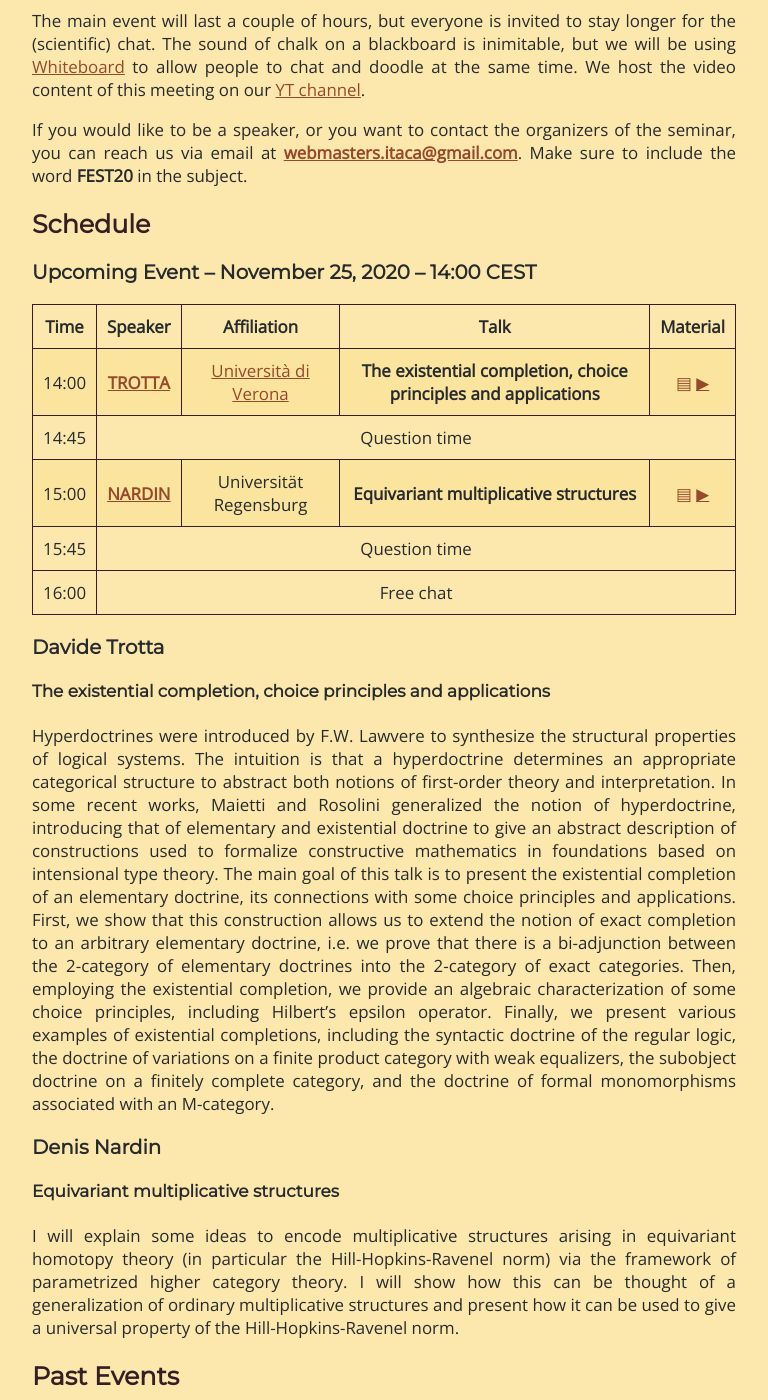
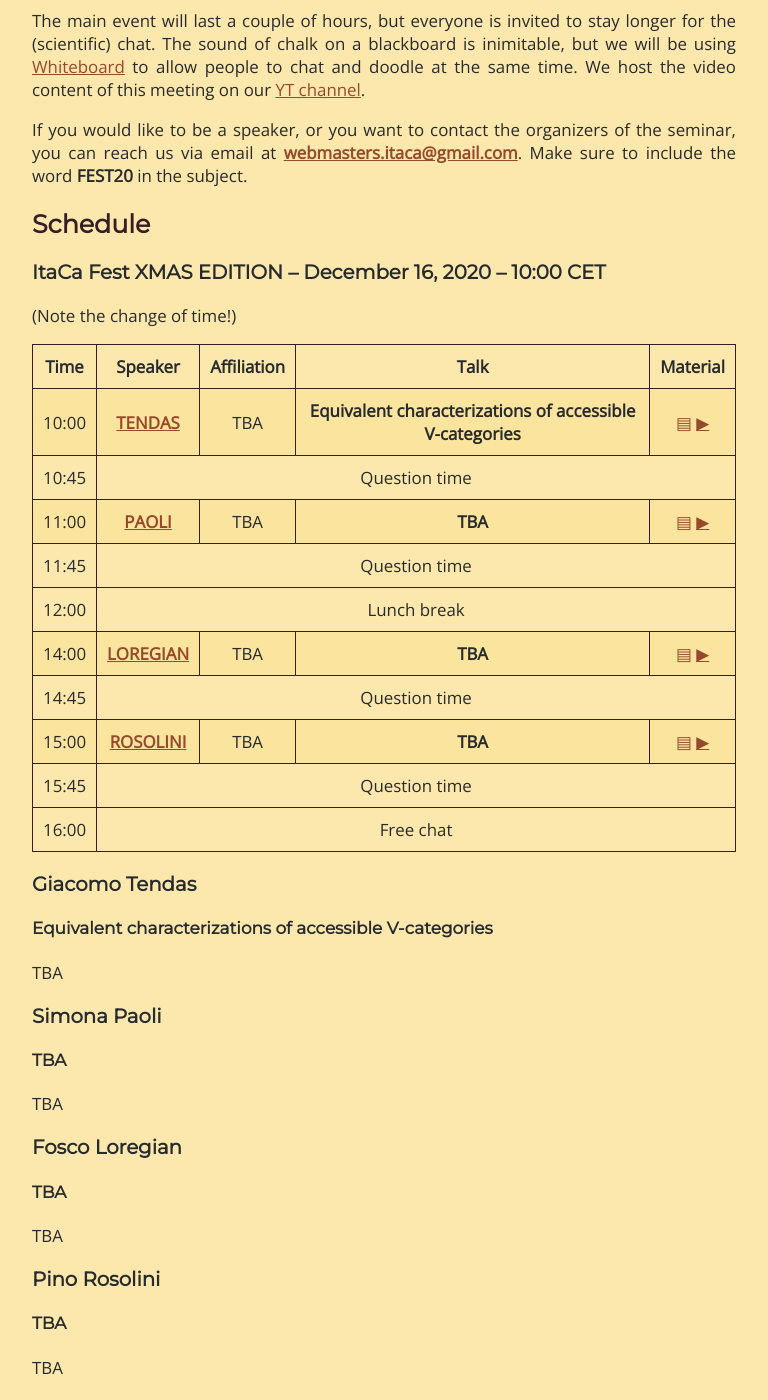
Before and after one commit to Progetto-ItaCa/Progetto-ItaCa.github.io, a Jekyll site: the page built from pages/fest.md, in a window 1280 px wide and 1400 px high, scrolled down 216 px. Shown: the whole window, without its empty margins (256-1024 px from the left). Built offline with Jekyll 4.4.1, drawn with Linux system fonts in a browser that asks for light colours; our own code applies the rules of GitHub Pages for plain Markdown files; some of the changed text lies outside the part shown.

Commit message:
aggiornato con xmas event

```diff
--- a/pages/fest.md
+++ b/pages/fest.md
@@ -14,10 +14,113 @@ If you would like to be a speaker, or you want to contact the organizers of the
 
 ## Schedule
 
-### Upcoming Event ⎯ November 25, 2020 ⎯ 14:00 CEST
+### ItaCa Fest XMAS EDITION ⎯ December 16, 2020 ⎯ 10:00 CET
 
-<a name="fest3"></a>
-<!-- #### [a3poster](a3poster.pdf), [a4poster](a4poster.pdf), [flyer](flyer.pdf) -->
+(Note the change of time!)
+
+<a name="fest4"></a>
+<center>
+<table>
+  <thead>
+    <tr>
+      <th>Time</th>
+      <th>Speaker</th>
+      <th>Affiliation</th>
+      <th>Talk</th>
+      <th>Material</th>
+    </tr>
+  </thead>
+  <tbody>
+    <tr style="background-color:#fbe49d	">
+      <td>10:00</td>
+      <td><a href="" target="_blank"><strong>TENDAS</strong></a></td>
+      <td>TBA</td>
+      <td><b>Equivalent characterizations of accessible V-categories</b></td>
+      <td><a href="#tendas-abs">▤</a> <a href="" target="_blank">▶</a></td>
+    </tr>
+    <tr>
+      <td>10:45</td>
+      <td colspan="4">Question time </td>
+    </tr>
+    <tr style="background-color:#fbe49d">
+      <td>11:00</td>
+      <td><a href="" target="_blank"><strong>PAOLI</strong></a></td>
+      <td>TBA</td>
+      <td><b>TBA</b></td>
+      <td><a href="#paoli-abs">▤</a> <a href="" target="_blank">▶</a></td>
+    </tr>
+    <tr>
+      <td>11:45</td>
+      <td colspan="4">Question time </td>
+    </tr>
+    <tr>
+      <td>12:00</td>
+      <td colspan="4">Lunch break</td>
+    </tr>
+    <!-- -- -->
+        <tr style="background-color:#fbe49d	">
+      <td>14:00</td>
+      <td><a href="" target="_blank"><strong>LOREGIAN</strong></a></td>
+      <td>TBA</td>
+      <td><b>TBA</b></td>
+      <td><a href="#lore-abs">▤</a> <a href="" target="_blank">▶</a></td>
+    </tr>
+    <tr>
+      <td>14:45</td>
+      <td colspan="4">Question time </td>
+    </tr>
+    <tr style="background-color:#fbe49d">
+      <td>15:00</td>
+      <td><a href="" target="_blank"><strong>ROSOLINI</strong></a></td>
+      <td>TBA</td>
+      <td><b>TBA</b></td>
+      <td><a href="#roso-abs">▤</a> <a href="" target="_blank">▶</a></td>
+    </tr>
+    <tr>
+      <td>15:45</td>
+      <td colspan="4">Question time </td>
+    </tr>
+    <tr>
+      <td>16:00</td>
+      <td colspan="4">Free chat </td>
+    </tr>
+  </tbody>
+</table>
+</center>
+
+<div id="tendas-abs"></div>
+
+### Giacomo Tendas
+#### Equivalent characterizations of accessible V-categories
+
+TBA
+
+<div id="paoli-abs"></div>
+
+### Simona Paoli
+#### TBA
+
+TBA
+
+<div id="lore-abs"></div>
+
+### Fosco Loregian
+#### TBA
+
+TBA
+
+<div id="roso-abs"></div>
+
+### Pino Rosolini
+#### TBA
+
+TBA
+
+## Past Events
+
+### November 25, 2020 ⎯ 14:00 CET
+
+<a name="fest4"></a>
 <center>
 <table>
   <thead>
@@ -35,7 +138,7 @@ If you would like to be a speaker, or you want to contact the organizers of the
       <td><a href="" target="_blank"><strong>TROTTA</strong></a></td>
       <td><a href="">Università di Verona</a></td>
       <td><b>The existential completion, choice principles and applications</b></td>
-      <td><a href="#trotta-abs">▤</a> <a href="" target="_blank">▶</a></td>
+      <td><a href="#trotta-abs">▤</a> <a href="https://www.youtube.com/watch?v=sAMVU_5RQJQ" target="_blank">▶</a></td>
     </tr>
     <tr>
       <td>14:45</td>
@@ -46,7 +149,7 @@ If you would like to be a speaker, or you want to contact the organizers of the
       <td><a href="" target="_blank"><strong>NARDIN</strong></a></td>
       <td>Universität Regensburg</td>
       <td><b>Equivariant multiplicative structures</b></td>
-      <td><a href="#nardin-abs">▤</a> <a href="" target="_blank">▶</a></td>
+      <td><a href="#nardin-abs">▤</a> <a href="https://www.youtube.com/watch?v=nFdUMw5qMAU" target="_blank">▶</a></td>
     </tr>
     <tr>
       <td>15:45</td>
@@ -74,9 +177,6 @@ Hyperdoctrines were introduced by F.W. Lawvere to synthesize the structural prop
 
 I will explain some ideas to encode multiplicative structures arising in equivariant homotopy theory (in particular the Hill-Hopkins-Ravenel norm) via the framework of parametrized higher category theory. I will show how this can be thought of a generalization of ordinary multiplicative structures and present how it can be used to give a universal property of the Hill-Hopkins-Ravenel norm.
 
-
-
-## Past Events
 
 ### October 21, 2020 ⎯ 14:00 CEST
 <a name="fest3"></a>
```
